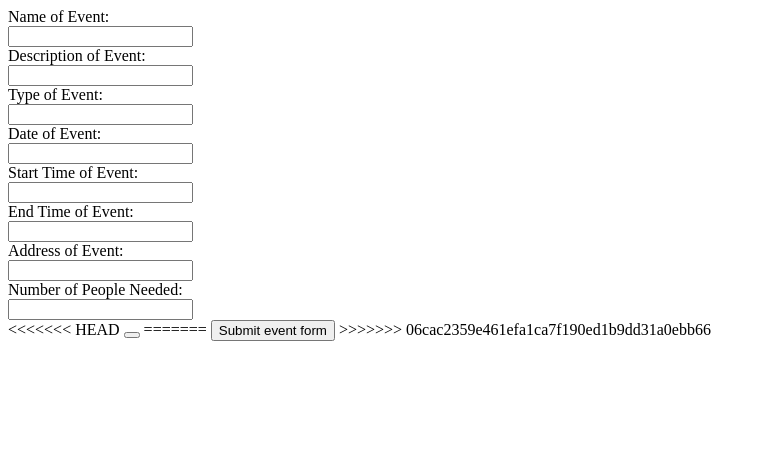
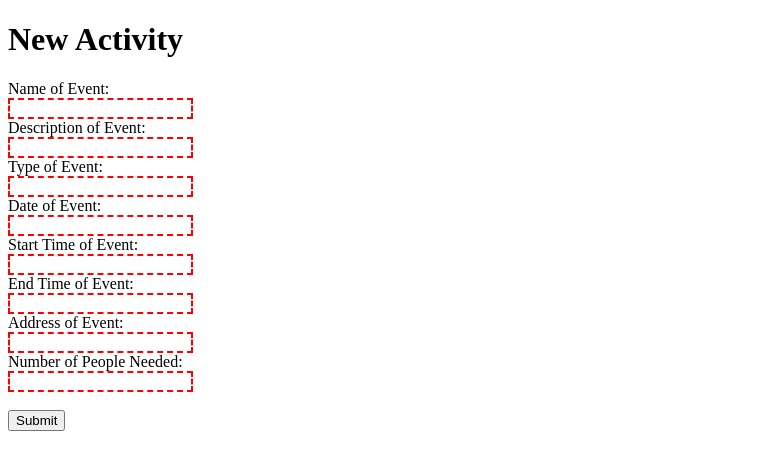
Before and after one commit to daniel-d-truong/Flock-, a Python web app: template templates/form.html in a window 1280 px wide. Shown: the top 470 px of the page, without its empty margins (0-766 px from the left). Run offline with Jinja, Linux system fonts and the light colour scheme; the template is opened without the code that fills it, so the values that code supplies are empty.

Commit message:
Added javascript to validate form

```diff
--- a/static/welcome.css
+++ b/static/style.css
@@ -1,4 +1,4 @@
-/* CSS file for the welcome page */
+/* buttons  */
 
 .button {
   display: block;
@@ -39,3 +39,12 @@
   opacity: 1;
   right: 0;
 }
+
+/* input */
+
+input:invalid {
+  border: 2px dashed red;
+}
+
+input:valid {
+}
--- a/templates/form.html
+++ b/templates/form.html
@@ -2,40 +2,66 @@
 
  <html>
  <head>
-   <title> Welcome to Event Forms </title>
+   <title>Post a new event</title>
+   <link href="/static/style.css" rel="stylesheet" />
  </head>
  <body>
-   <form method = "post" action = "/confirm">
-     Name of Event: <br>
-     <input type = "text" id= "event-name" name = "name"> </br>
-     Description of Event: <br>
-     <input type = "text" id= "event-description" name = "description"> </br>
-     Type of Event: <br>
-     <input type = "text" id= "event-type" name = "type"> </br>
-     Date of Event: <br>
-     <input type = "text" id= "event-date" name = "date"> </br>
-     Start Time of Event: <br>
-     <input type = "text" id= "event-begin" name = "time_start"> </br>
-     End Time of Event: <br>
-     <input type = "text" id= "event-end" name = "time_end"> </br>
-     Address of Event: <br>
-     <input type = "text" id= "event-address" name = "address"> </br>
-     Number of People Needed: <br>
-     <input type = "text" id= "population-count" name = "people_needed"> </br>
+   <h1>New Activity</h1>
 
-<<<<<<< HEAD
-     <button type="submit" value="Go!"></button>
-=======
-     <button type = "button" id= "submit-button" onclick="confirmSubmit()"> Submit event form </button>
+   <form name="new-event" method = "post" action = "/confirm">
+
+     <label class="question-desciption"> Name of Event: </label><br>
+     <input type = "text" id= "event-name" name = "name" required></br>
+
+     <label class="question-desciption"> Description of Event: </label><br>
+     <input type = "text" id= "event-description" name = "description" required></br>
+
+     <label class="question-desciption"> Type of Event: </label><br>
+     <input type = "text" id= "event-type" name = "type" required></br>
+
+     <label class="question-desciption"> Date of Event: </label><br>
+     <input type = "text" id= "event-date" name = "date" required></br>
+
+     <label class="question-desciption"> Start Time of Event:</label><br>
+     <input type = "text" id= "event-begin" name = "time_start" required></br>
+
+     <label class="question-desciption"> End Time of Event: </label><br>
+     <input type = "text" id= "event-end" name = "time_end" required></br>
+
+     <label class="question-desciption"> Address of Event: </label><br>
+     <input type = "text" id= "event-address" name = "address" required> </br>
+
+     <label class="question-desciption"> Number of People Needed: </label><br>
+     <input type = "number" id= "population-count" name = "people_needed" required pattern=[1-50]> </br>
+
+     <br/><input type = "submit" value="Submit" id= "submit-button" onclick="validateForm()">
 
      <script>
 
+      function validateForm() {
+        let fields = ['event-name', 'event-description', ' event-date', 'event-begin', 'event-end', 'event-address', 'population-count'];
+        let length = fields.length;
+        let fieldname;
+
+        for (i=0; i<length; i++) {
+          fieldname = fields[i];
+          if (document.forms['new-event'][fieldname].value === "") {
+            alert(fieldname + " can not be empty.")
+            return false;
+          }
+        }
+        return true;
+      };
+
       function confirmSubmit() {
-        alert("Form submitted")
+
+      };
+
+      function validateAndConfirm(){
+
       };
 
      </script>
 
->>>>>>> 06cac2359e461efa1ca7f190ed1b9dd31a0ebb66
  </body>
 </html>
--- a/templates/welcome.html
+++ b/templates/welcome.html
@@ -1,7 +1,7 @@
 <html>
 <head>
   <title>Welcome Page</title>
-  <link href="/static/welcome.css" rel="stylesheet" />
+  <link href="/static/style.css" rel="stylesheet" />
 </head>
 
 <body>
```
Also changed, not shown: 2 other files.
